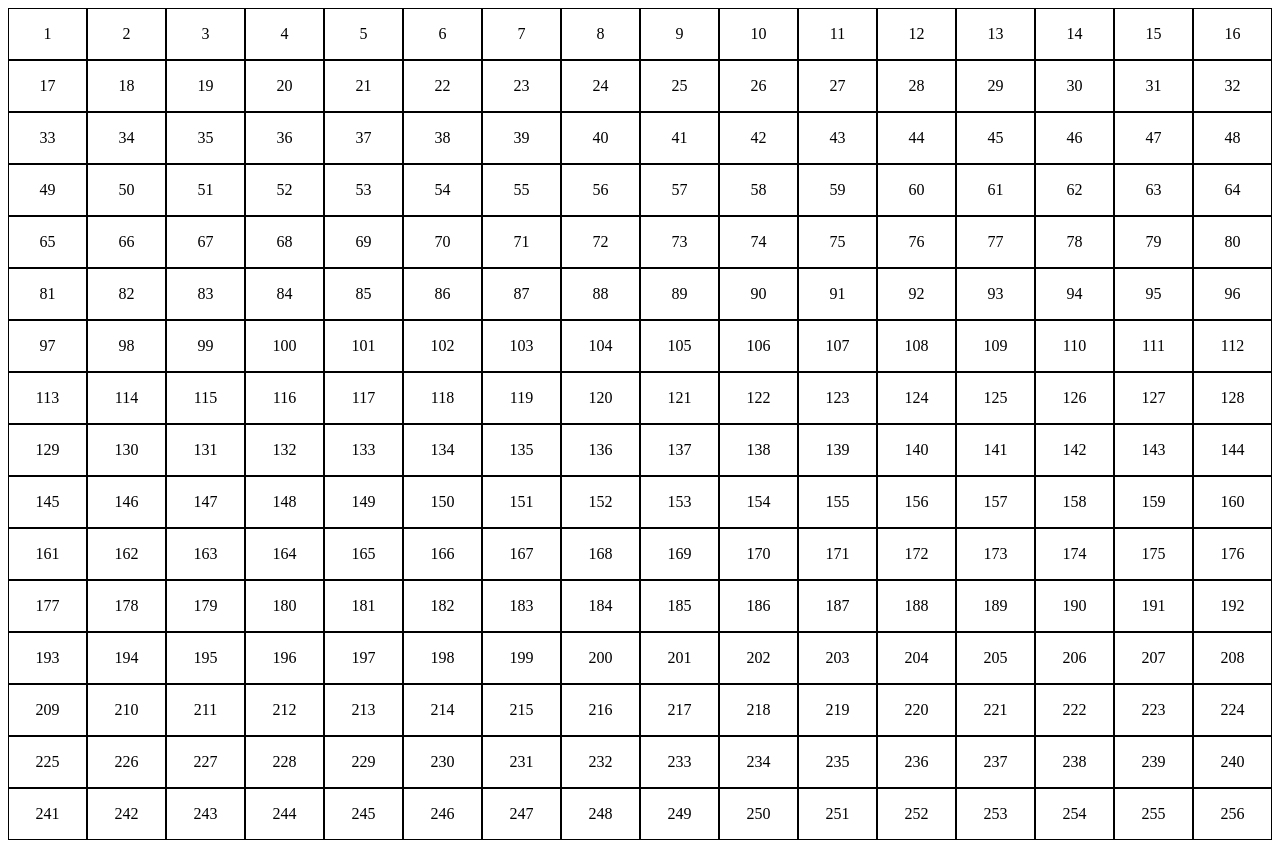
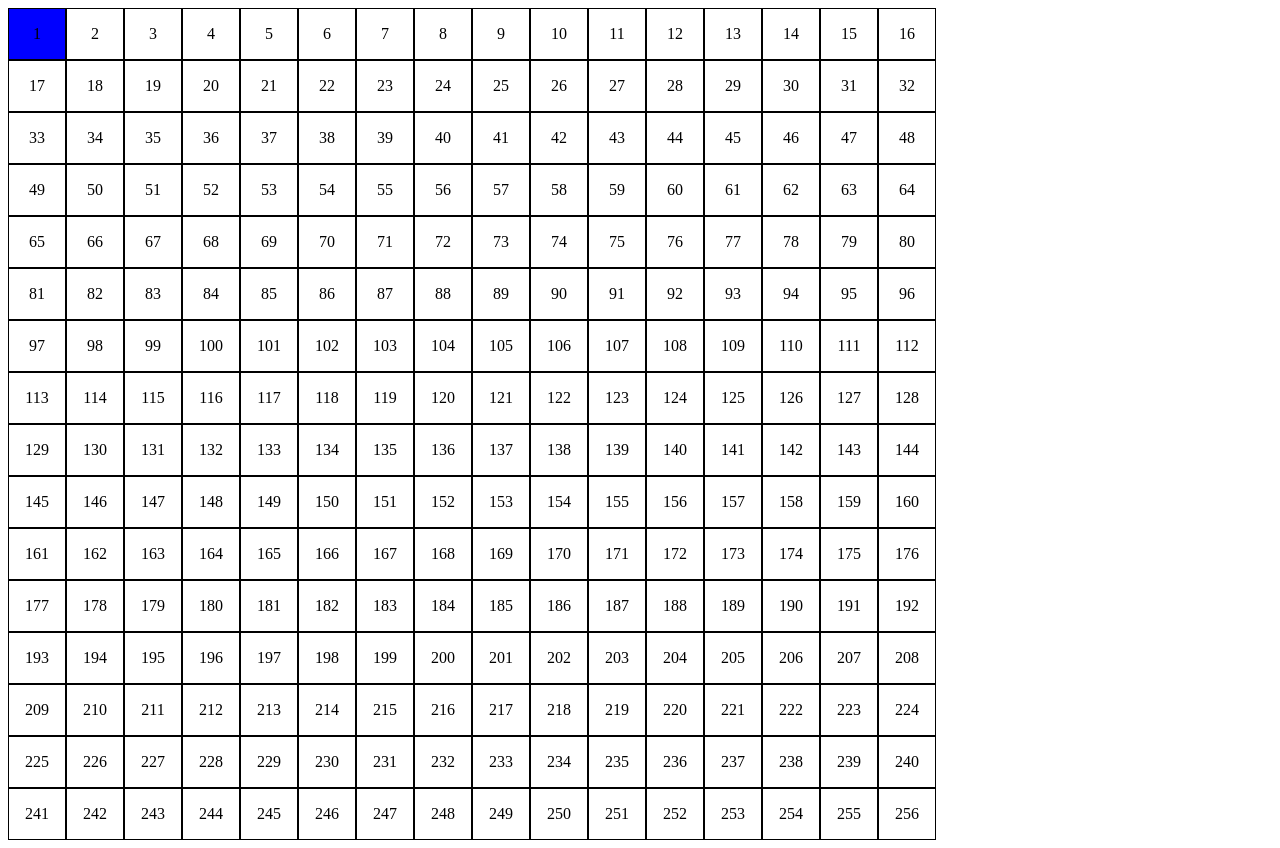
Before and after one commit to Anthonysrod8/Etch-a-Sketch, a plain HTML site: page index.html in a window 1280 px wide. In both pictures the pointer is over the element 47 px from the left and 34 px from the top of the page. Drawn offline with Linux system fonts and the light colour scheme.

Commit message:
adjusted the width on container id

```diff
--- a/style.css
+++ b/style.css
@@ -5,7 +5,7 @@
 
 #container {
     display: grid;
-
+    width: 50%;
     grid-template-rows: repeat(var(--grid-rows), 1fr);
     grid-template-columns: repeat(var(--grid-cols), 1fr);
 }
@@ -15,3 +15,7 @@
     border: 1px solid black;
     text-align: center;
 }
+
+.grid-item:hover {
+    background-color: blue;
+}
```
